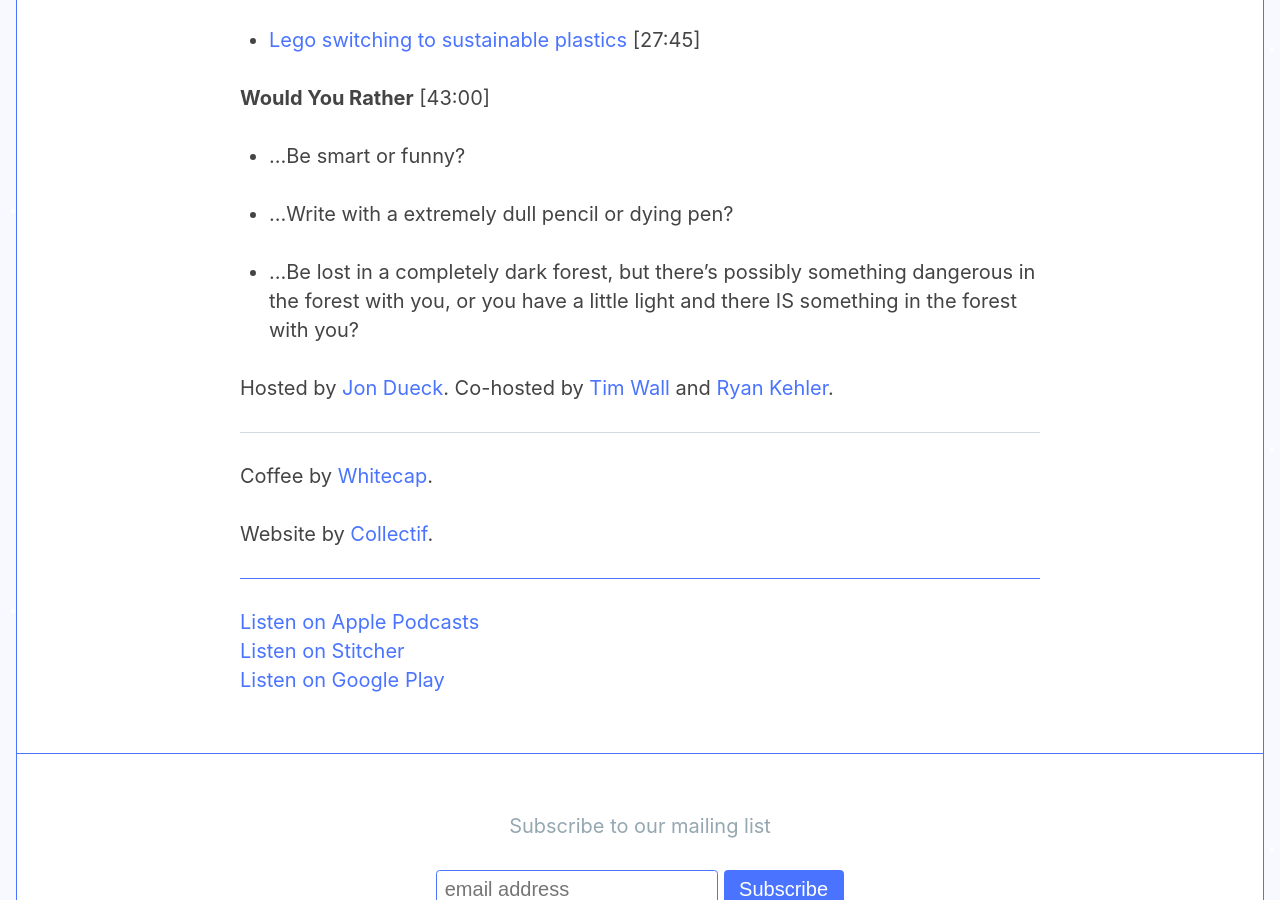
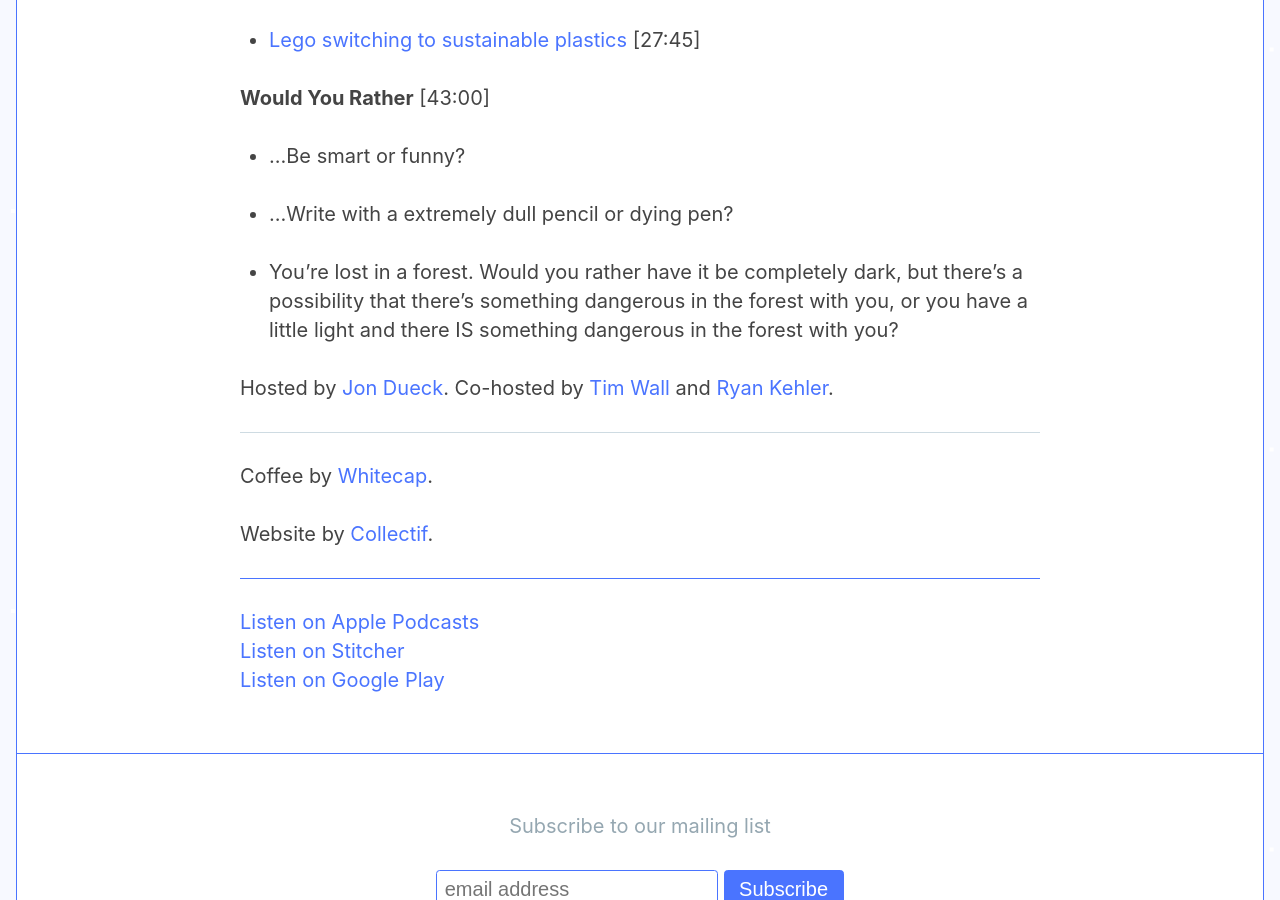
Before and after one commit to jondueck/whatevertown, a Jekyll site: the page built from _posts/2018-03-13-009.md, in a window 1280 px wide and 900 px high, scrolled down 574 px. Built offline with Jekyll 4.4.1, drawn with Linux system fonts in a browser that asks for light colours; some web fonts are replaced.

Commit message:
Updated 009

```diff
--- a/_posts/2018-03-13-009.md
+++ b/_posts/2018-03-13-009.md
@@ -37,7 +37,7 @@ layout: post
 
 - …Write with a extremely dull pencil or dying pen?
 
-- …Be lost in a completely dark forest, but there's possibly something dangerous in the forest with you, or you have a little light and there IS something in the forest with you?
+- You're lost in a forest. Would you rather have it be completely dark, but there's a possibility that there's something dangerous in the forest with you, or you have a little light and there IS something dangerous in the forest with you?
 
 Hosted by [Jon Dueck](https://twitter.com/jonduck). Co-hosted by [Tim Wall](https://twitter.com/timjosephwall) and [Ryan Kehler](https://twitter.com/ryankehler).
 
```
